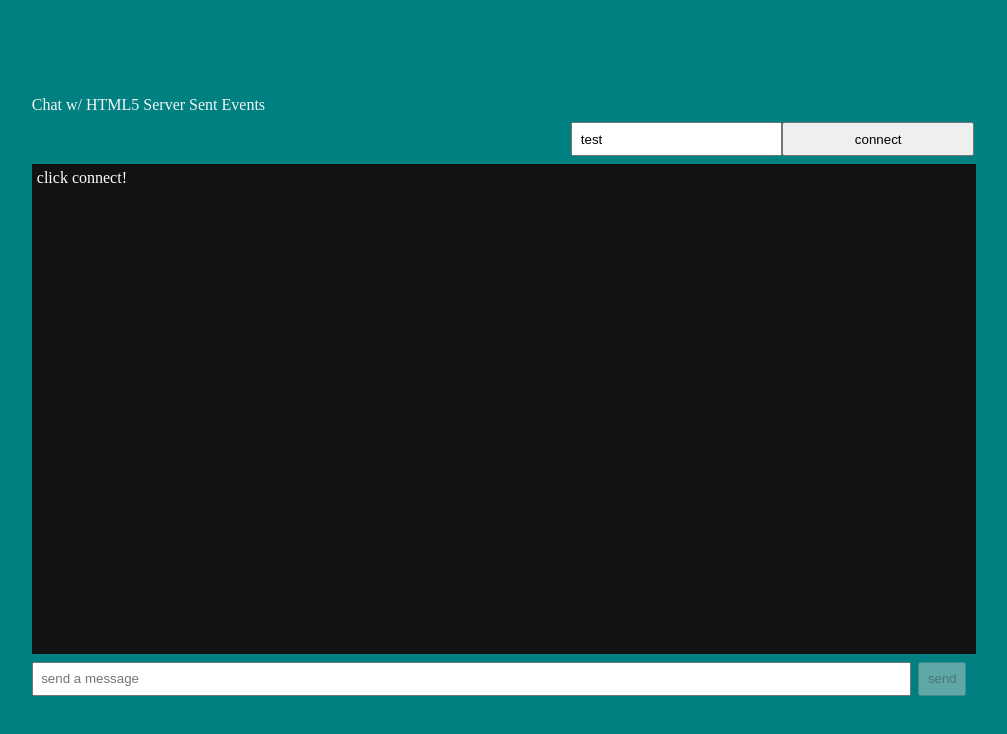
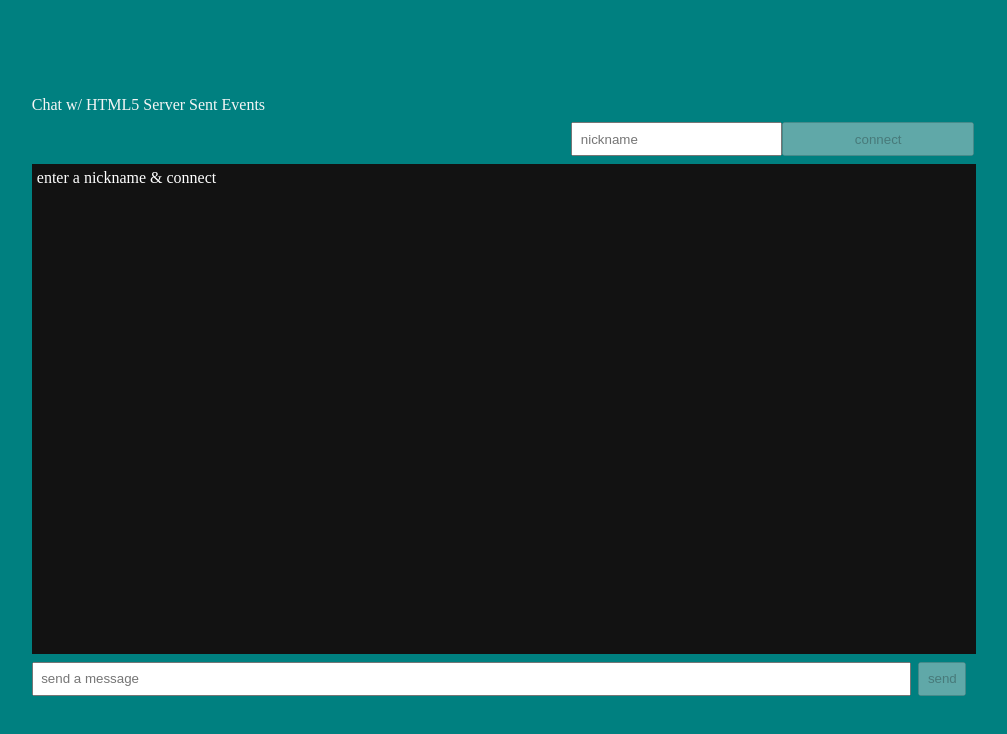
Before and after one commit to debauchery1st/example-sse, a React (Create React App) app in the folder client/: page / in a window 1280 px wide. Shown: the top 734 px of the page, without its empty margins (133-1140 px from the left). Built offline with nearby package versions, Linux system fonts and the light colour scheme.

Commit message:
symantec file names

```diff
--- a/client/src/SendMessage.jsx
+++ b/client/src/SendMessageForm.jsx
@@ -1,7 +1,7 @@
 import React, { useState } from "react";
 import { encodeString } from "./b64Utils";
 import axios from "axios";
-const SendMessage = (props) => {
+const SendMessageForm = (props) => {
   const [message, setMessage] = useState("");
   const connected = props.isConnected;
   const token = props.token;
@@ -21,6 +21,7 @@ const SendMessage = (props) => {
     e.preventDefault();
     setMessage(e.target.value);
   };
+  const invalidToken = token.length < 3;
   return (
     <form className="chat-form" onSubmit={sendMessage}>
       <input
@@ -29,11 +30,11 @@ const SendMessage = (props) => {
         value={message}
         onChange={handleUpdate}
       />
-      <button className="chat-form-btn" disabled={!connected}>
+      <button className="chat-form-btn" disabled={!connected || invalidToken}>
         send
       </button>
     </form>
   );
 };
 
-export default SendMessage;
+export default SendMessageForm;
--- a/client/src/StreamEvents.jsx
+++ b/client/src/StreamEvents.jsx
@@ -1,14 +1,14 @@
 import React, { useState, useRef } from "react";
-import SendMessage from "./SendMessage";
+import SendMessageForm from "./SendMessageForm";
 import Message from "./Message";
 import { decodeString } from "./b64Utils";
 import Axios from "axios";
 
 const StreamEvents = (props) => {
-  const [token, setToken] = useState("test");
+  const [token, setToken] = useState("");
   const [eventSource, setEventSource] = useState();
   const [toggle, setToggle] = useState(false);
-  const [data, setData] = useState(["click connect!"]);
+  const [data, setData] = useState(["enter a nickname & connect"]);
   const [ctr, setCtr] = useState(0);
   const bottomRef = useRef();
 
@@ -83,6 +83,7 @@ const StreamEvents = (props) => {
       <div className="chat-div-login">
         <input
           className="chat-input-name"
+          placeholder="nickname"
           value={token}
           onChange={updateToken}
           disabled={toggle}
@@ -90,6 +91,7 @@ const StreamEvents = (props) => {
         <button
           className={!toggle ? "chat-btn-connect" : "chat-btn-disconnect"}
           onClick={() => startStopEvents(!toggle)}
+          disabled={token.length < 3}
         >
           {!toggle ? "connect" : "disconnect"}
         </button>
@@ -100,7 +102,7 @@ const StreamEvents = (props) => {
           <div ref={bottomRef} />
         </div>
       </div>
-      <SendMessage token={token} isConnected={toggle && ctr > 0} />
+      <SendMessageForm token={token} isConnected={toggle && ctr > 0} />
     </div>
   );
 };
```
